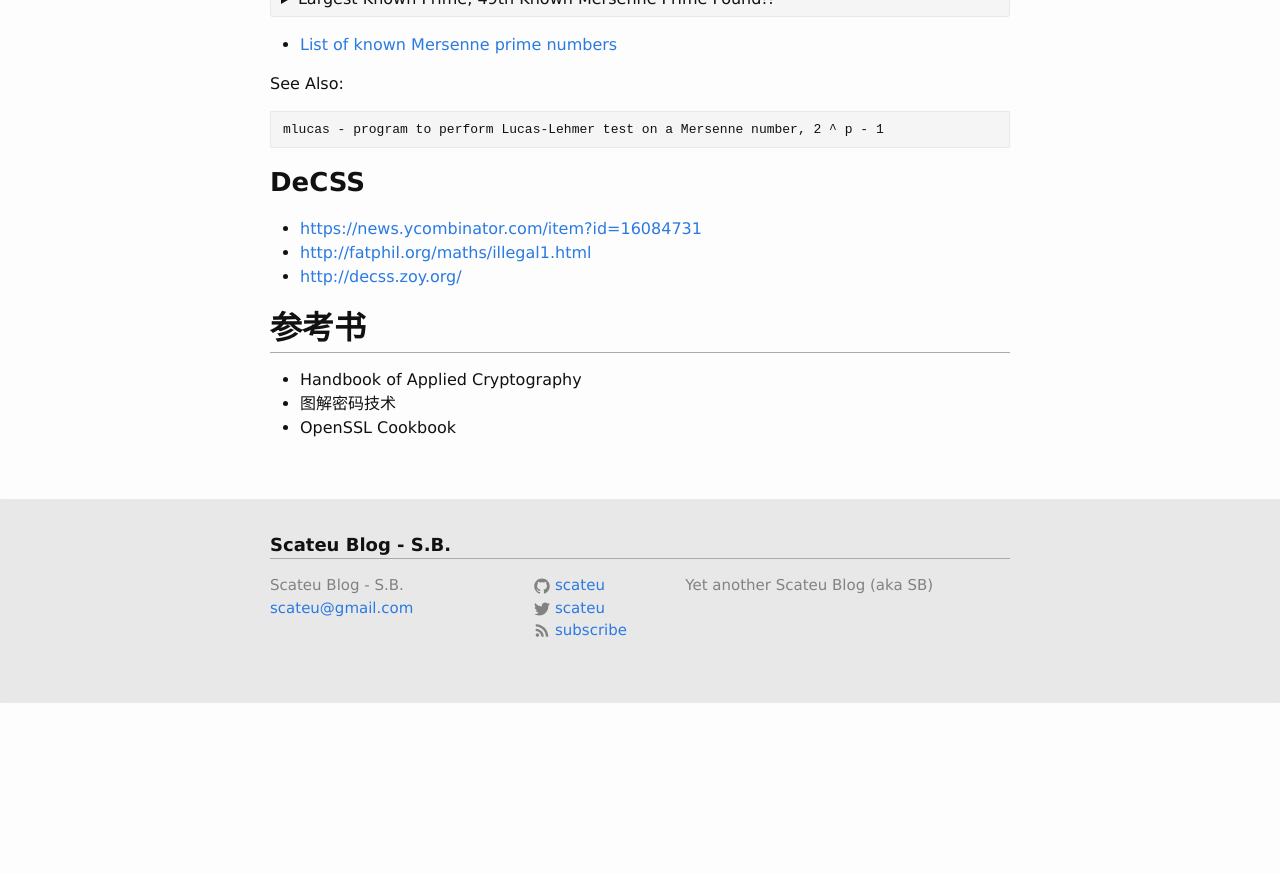
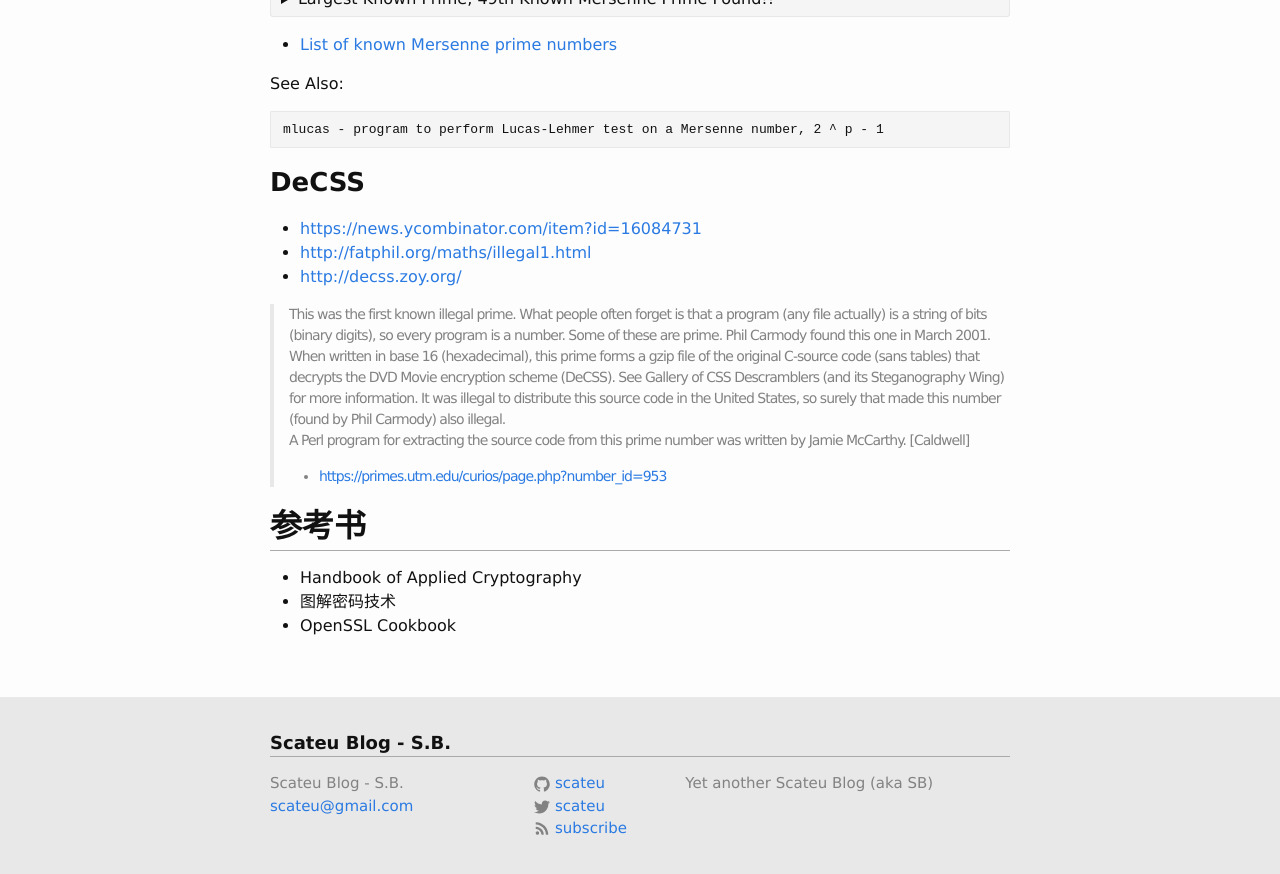
Before and after one commit to scateu/scateu.github.io, a Jekyll site: the page built from _posts/2016-11-25-crypto-note.md, in a window 1280 px wide and 900 px high, scrolled down 10105 px. Shown: the top 874 px of the window. Built offline with Jekyll 4.4.1, drawn with Linux system fonts in a browser that asks for light colours; nearby versions of some CDN libraries; formulas are drawn with MathJax 3; comment, search, counter and statistics services are not loaded; before the commit the page ends 10807 px from its top, so only the background shows below that.

Commit message:
2018年 1月 8日 星期一 16时13分41秒 CST

```diff
--- a/_posts/2016-11-25-crypto-note.md
+++ b/_posts/2016-11-25-crypto-note.md
@@ -575,6 +575,11 @@ mlucas - program to perform Lucas-Lehmer test on a Mersenne number, 2 ^ p - 1
  - <http://fatphil.org/maths/illegal1.html>
  - <http://decss.zoy.org/>
 
+
+ > This was the first known illegal prime. What people often forget is that a program (any file actually) is a string of bits (binary digits), so every program is a number. Some of these are prime. Phil Carmody found this one in March 2001. When written in base 16 (hexadecimal), this prime forms a gzip file of the original C-source code (sans tables) that decrypts the DVD Movie encryption scheme (DeCSS). See Gallery of CSS Descramblers (and its Steganography Wing) for more information. It was illegal to distribute this source code in the United States, so surely that made this number (found by Phil Carmody) also illegal.
+ > A Perl program for extracting the source code from this prime number was written by Jamie McCarthy. [Caldwell]
+ > -  <https://primes.utm.edu/curios/page.php?number_id=953>
+
 ## 参考书
 
  - Handbook of Applied Cryptography
```
